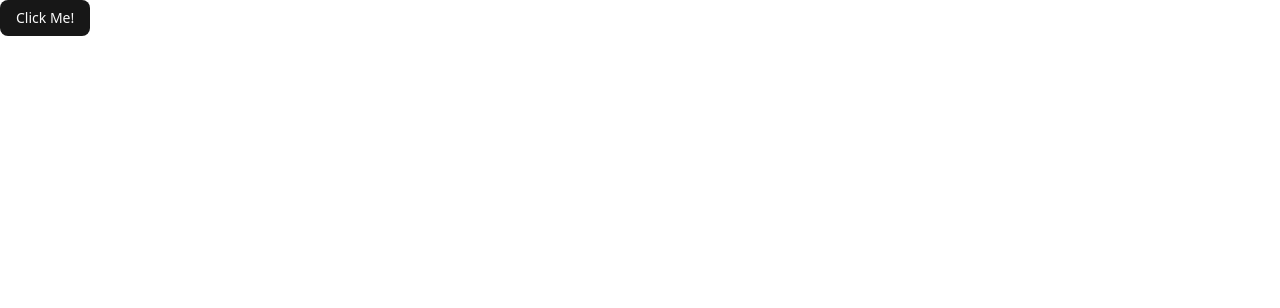
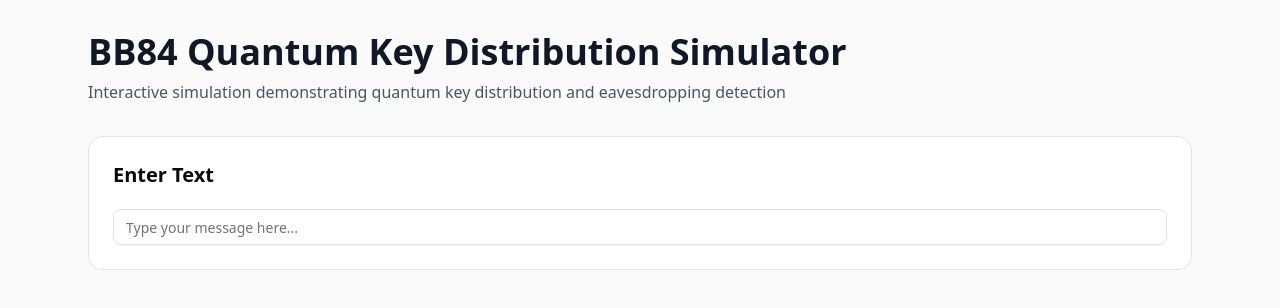
Before and after one commit to SinPhourivath/qucrypt, a React (Vite) app: page / in a window 1280 px wide. Shown: the top 308 px of the page. Built offline with nearby package versions, Linux system fonts and the light colour scheme.

Commit message:
feat: add text input and binary conversion

```diff
--- a/src/App.tsx
+++ b/src/App.tsx
@@ -1,9 +1,66 @@
-import { Button } from "./components/ui/button"
+import { useState } from 'react';
+import { Card, CardContent, CardTitle } from '@/components/ui/card';
+import { Input } from '@/components/ui/input';
 
-export default function App() {
+export default function BB84Simulator() {
+  const [inputText, setInputText] = useState('');
+
+  // Convert text to binary
+  const textToBinary = (text: string) => {
+    return text
+      .split('')
+      .map(char => char.charCodeAt(0).toString(2).padStart(8, '0'))
+      .join('');
+  };
+
+  const binaryString = inputText ? textToBinary(inputText) : '';
+
   return (
-    <div>
-      <Button>Click Me!</Button>
+    <div className="min-h-screen w-full">
+      <div className="max-w-6xl mx-auto px-6 py-8">
+        {/* Title */}
+        <div className="mb-8">
+          <h1 className="text-4xl font-bold text-gray-900 mb-2">
+            BB84 Quantum Key Distribution Simulator
+          </h1>
+          <p className="text-gray-600">
+            Interactive simulation demonstrating quantum key distribution and eavesdropping detection
+          </p>
+        </div>
+
+        <Card className="shadow-none">
+          <CardContent className="flex flex-col gap-5">
+            <CardTitle className="text-xl">Enter Text</CardTitle>
+
+            <Input
+              id="text-input"
+              type="text"
+              placeholder="Type your message here..."
+              value={inputText}
+              onChange={(e) => setInputText(e.target.value)}
+            />
+
+            {/* Binary Display */}
+            {inputText && (
+              <>
+                <div className="flex flex-wrap gap-1">
+                  {binaryString.split('').map((bit, index) => (
+                    <div
+                      key={index}
+                      className="w-10 h-10 flex items-center justify-center bg-white border-2 border-gray-300 rounded-md font-mono font-bold text-lg"
+                    >
+                      {bit}
+                    </div>
+                  ))}
+                </div>
+                <div className="text-sm text-gray-600">
+                  <span className="font-semibold">Total bits:</span> {binaryString.length}
+                </div>
+              </>
+            )}
+          </CardContent>
+        </Card>
+      </div>
     </div>
-  )
+  );
 }
--- a/src/components/ui/button.tsx
+++ b/src/components/ui/button.tsx
@@ -38,8 +38,8 @@ const buttonVariants = cva(
 
 function Button({
   className,
-  variant,
-  size,
+  variant = "default",
+  size = "default",
   asChild = false,
   ...props
 }: React.ComponentProps<"button"> &
@@ -51,6 +51,8 @@ function Button({
   return (
     <Comp
       data-slot="button"
+      data-variant={variant}
+      data-size={size}
       className={cn(buttonVariants({ variant, size, className }))}
       {...props}
     />
--- /dev/null
+++ b/src/components/ui/card.tsx
@@ -0,0 +1,92 @@
+import * as React from "react"
+
+import { cn } from "@/lib/utils"
+
+function Card({ className, ...props }: React.ComponentProps<"div">) {
+  return (
+    <div
+      data-slot="card"
+      className={cn(
+        "bg-card text-card-foreground flex flex-col gap-6 rounded-xl border py-6 shadow-sm",
+        className
+      )}
+      {...props}
+    />
+  )
+}
+
+function CardHeader({ className, ...props }: React.ComponentProps<"div">) {
+  return (
+    <div
+      data-slot="card-header"
+      className={cn(
+        "@container/card-header grid auto-rows-min grid-rows-[auto_auto] items-start gap-2 px-6 has-data-[slot=card-action]:grid-cols-[1fr_auto] [.border-b]:pb-6",
+        className
+      )}
+      {...props}
+    />
+  )
+}
+
+function CardTitle({ className, ...props }: React.ComponentProps<"div">) {
+  return (
+    <div
+      data-slot="card-title"
+      className={cn("leading-none font-semibold", className)}
+      {...props}
+    />
+  )
+}
+
+function CardDescription({ className, ...props }: React.ComponentProps<"div">) {
+  return (
+    <div
+      data-slot="card-description"
+      className={cn("text-muted-foreground text-sm", className)}
+      {...props}
+    />
+  )
+}
+
+function CardAction({ className, ...props }: React.ComponentProps<"div">) {
+  return (
+    <div
+      data-slot="card-action"
+      className={cn(
+        "col-start-2 row-span-2 row-start-1 self-start justify-self-end",
+        className
+      )}
+      {...props}
+    />
+  )
+}
+
+function CardContent({ className, ...props }: React.ComponentProps<"div">) {
+  return (
+    <div
+      data-slot="card-content"
+      className={cn("px-6", className)}
+      {...props}
+    />
+  )
+}
+
+function CardFooter({ className, ...props }: React.ComponentProps<"div">) {
+  return (
+    <div
+      data-slot="card-footer"
+      className={cn("flex items-center px-6 [.border-t]:pt-6", className)}
+      {...props}
+    />
+  )
+}
+
+export {
+  Card,
+  CardHeader,
+  CardFooter,
+  CardTitle,
+  CardAction,
+  CardDescription,
+  CardContent,
+}
--- /dev/null
+++ b/src/components/ui/input.tsx
@@ -0,0 +1,21 @@
+import * as React from "react"
+
+import { cn } from "@/lib/utils"
+
+function Input({ className, type, ...props }: React.ComponentProps<"input">) {
+  return (
+    <input
+      type={type}
+      data-slot="input"
+      className={cn(
+        "file:text-foreground placeholder:text-muted-foreground selection:bg-primary selection:text-primary-foreground dark:bg-input/30 border-input h-9 w-full min-w-0 rounded-md border bg-transparent px-3 py-1 text-base shadow-xs transition-[color,box-shadow] outline-none file:inline-flex file:h-7 file:border-0 file:bg-transparent file:text-sm file:font-medium disabled:pointer-events-none disabled:cursor-not-allowed disabled:opacity-50 md:text-sm",
+        "focus-visible:border-ring focus-visible:ring-ring/50 focus-visible:ring-[3px]",
+        "aria-invalid:ring-destructive/20 dark:aria-invalid:ring-destructive/40 aria-invalid:border-destructive",
+        className
+      )}
+      {...props}
+    />
+  )
+}
+
+export { Input }
--- a/src/index.css
+++ b/src/index.css
@@ -43,7 +43,7 @@
 
 :root {
   --radius: 0.625rem;
-  --background: oklch(1 0 0);
+  --background: oklch(0.9851 0 0);
   --foreground: oklch(0.145 0 0);
   --card: oklch(1 0 0);
   --card-foreground: oklch(0.145 0 0);
```
